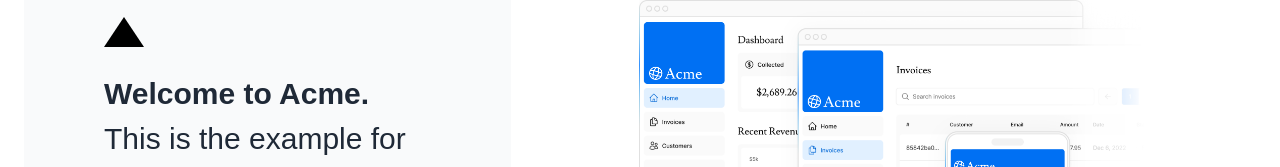
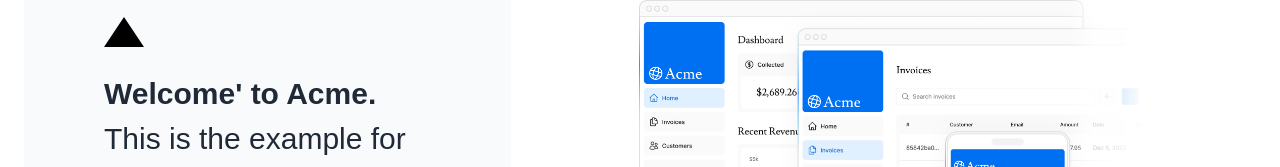
Before and after one commit to RenanFrS/next-project-vercel, a Next.js app: page / in a window 1280 px wide. Shown: the part 320-487 px from the top of the page. Built offline with nearby package versions, Linux system fonts and the light colour scheme; a web font is replaced by a local one.

Commit message:
fix: welcome

```diff
--- a/app/page.tsx
+++ b/app/page.tsx
@@ -15,7 +15,7 @@
         <div className="flex flex-col justify-center gap-6 rounded-lg bg-gray-50 px-6 py-10 md:w-2/5 md:px-20">
         <div className={styles.shape}/>
           <p className={`${tektur.className} text-xl text-gray-800 md:text-3xl md:leading-normal`}>
-            <strong>Welcome to Acme.</strong> This is the example for the{' '}
+            <strong>Welcome' to Acme.</strong> This is the example for the{' '}
             <a href="https://nextjs.org/learn/" className="text-blue-500">
               Next.js Learn Course
             </a>
```
